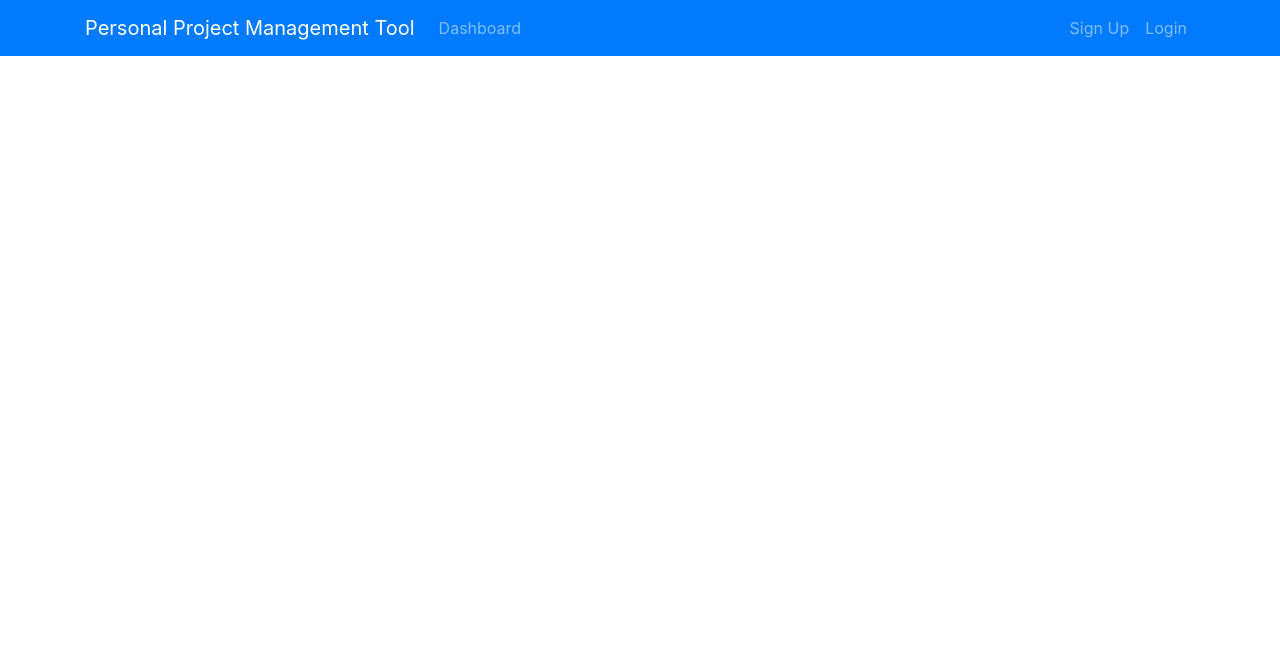
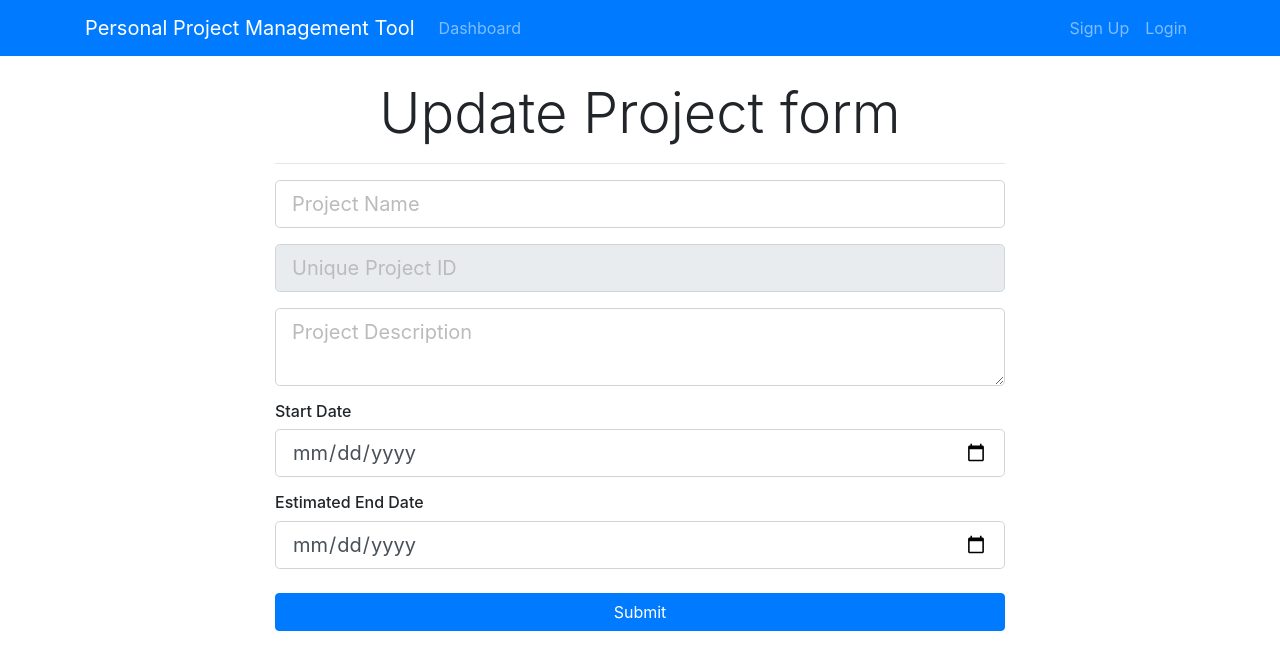
Before and after one commit to khalilmat/AgileProjects, a React (Create React App) app in the folder ppmtool-react-client/: page /updateProject/1 in a window 1280 px wide. Shown: the top 670 px of the page. Built offline with nearby package versions, Linux system fonts and the light colour scheme.

Commit message:
create component and Link update project/display project form

```diff
--- a/ppmtool-react-client/src/App.js
+++ b/ppmtool-react-client/src/App.js
@@ -7,6 +7,7 @@ import { BrowserRouter as Router, Route } from "react-router-dom";
 import AddProject from "./components/project/AddProject";
 import { Provider } from "react-redux";
 import store from "./store";
+import UpdateProject from "./components/project/UpdateProject";
 
 class App extends Component {
   render() {
@@ -17,6 +18,7 @@ class App extends Component {
             <Header />
             <Route exact path="/dashboard" component={Dashboard} />
             <Route exact path="/addProject" component={AddProject} />
+            <Route exact path="/updateProject/:id" component={UpdateProject} />
           </div>
         </Router>
       </Provider>
--- a/ppmtool-react-client/src/components/project/ProjectItem.js
+++ b/ppmtool-react-client/src/components/project/ProjectItem.js
@@ -1,4 +1,5 @@
 import React, { Component } from "react";
+import { Link } from "react-router-dom";
 
 class ProjectItem extends Component {
   render() {
@@ -21,11 +22,11 @@ class ProjectItem extends Component {
                     <i className="fa fa-flag-checkered pr-1"> Project Board </i>
                   </li>
                 </a>
-                <a href="#">
+                <Link to={`/updateProject/${project.projectIdentifier}`}>
                   <li className="list-group-item update">
                     <i className="fa fa-edit pr-1"> Update Project Info</i>
                   </li>
-                </a>
+                </Link>
                 <a href="">
                   <li className="list-group-item delete">
                     <i className="fa fa-minus-circle pr-1"> Delete Project</i>
--- /dev/null
+++ b/ppmtool-react-client/src/components/project/UpdateProject.js
@@ -0,0 +1,62 @@
+import React, { Component } from "react";
+
+export default class UpdateProject extends Component {
+  render() {
+    return (
+      <div className="project">
+        <div className="container">
+          <div className="row">
+            <div className="col-md-8 m-auto">
+              <h5 className="display-4 text-center">Update Project form</h5>
+              <hr />
+              <form>
+                <div className="form-group">
+                  <input
+                    type="text"
+                    className="form-control form-control-lg "
+                    placeholder="Project Name"
+                  />
+                </div>
+                <div className="form-group">
+                  <input
+                    type="text"
+                    className="form-control form-control-lg"
+                    placeholder="Unique Project ID"
+                    disabled
+                  />
+                </div>
+                <div className="form-group">
+                  <textarea
+                    className="form-control form-control-lg"
+                    placeholder="Project Description"
+                  ></textarea>
+                </div>
+                <h6>Start Date</h6>
+                <div className="form-group">
+                  <input
+                    type="date"
+                    className="form-control form-control-lg"
+                    name="start_date"
+                  />
+                </div>
+                <h6>Estimated End Date</h6>
+                <div className="form-group">
+                  <input
+                    type="date"
+                    className="form-control form-control-lg"
+                    name="end_date"
+                  />
+                </div>
+
+                <input
+                  type="submit"
+                  className="btn btn-primary btn-block mt-4"
+                />
+              </form>
+            </div>
+          </div>
+        </div>
+      </div>
+    );
+  }
+}
```
Also changed, not shown: 1 other file (tests, documents, lock files or other folders).
